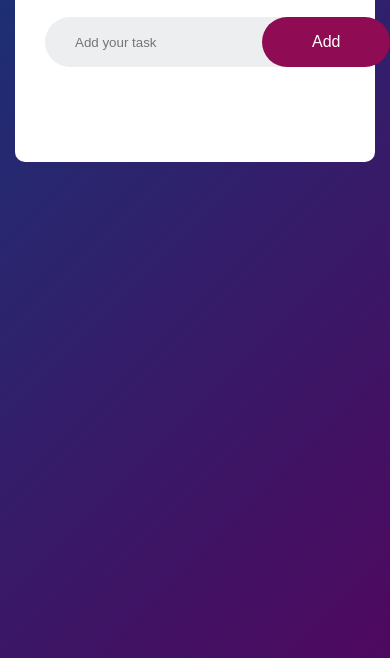
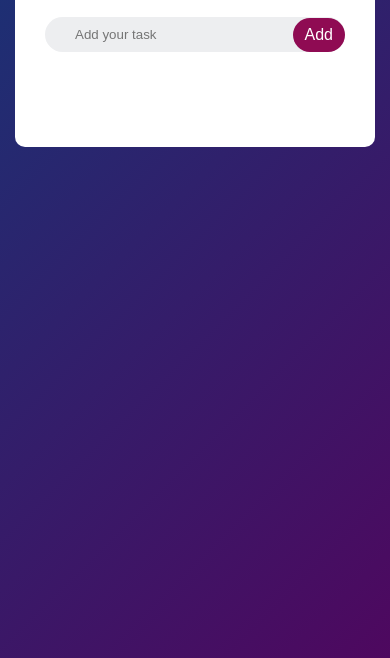
Before and after one commit to Ash1799Maurya/To-Do-List, a plain HTML site: page index.html in a window 390 px wide. Shown: the part 186-844 px from the top of the page. Drawn offline with Linux system fonts and the light colour scheme.

Commit message:
made changes in button

```diff
--- a/style.css
+++ b/style.css
@@ -86,3 +86,15 @@ ul li:hover {
   height: auto;
   margin-bottom: 0.5rem;
 }
+
+@media (max-width:768px) {
+  button {
+    padding: 10px 30px;
+  }
+}
+
+@media (max-width:576px) {
+  button {
+    padding: 8px 12px;
+  }
+}
```
